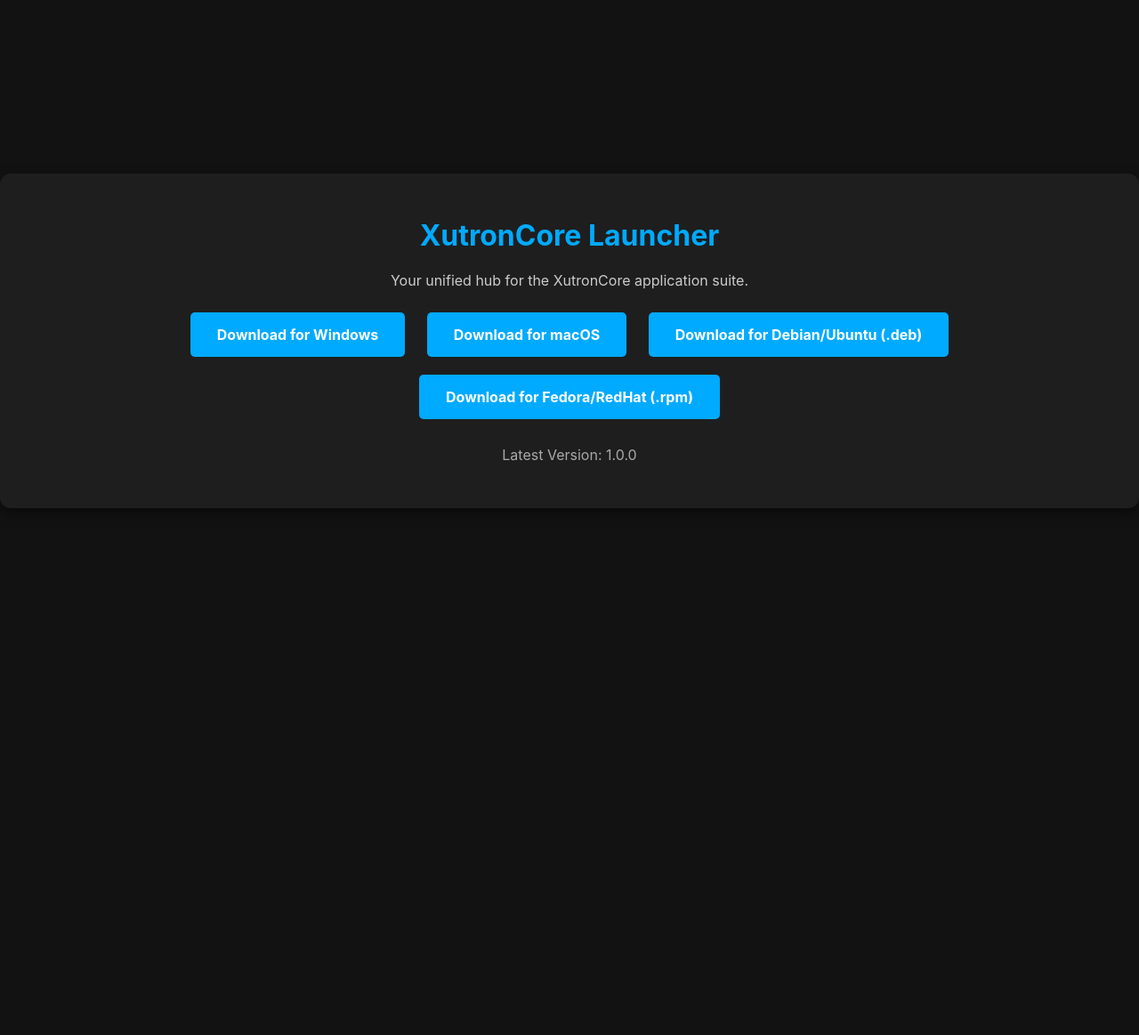
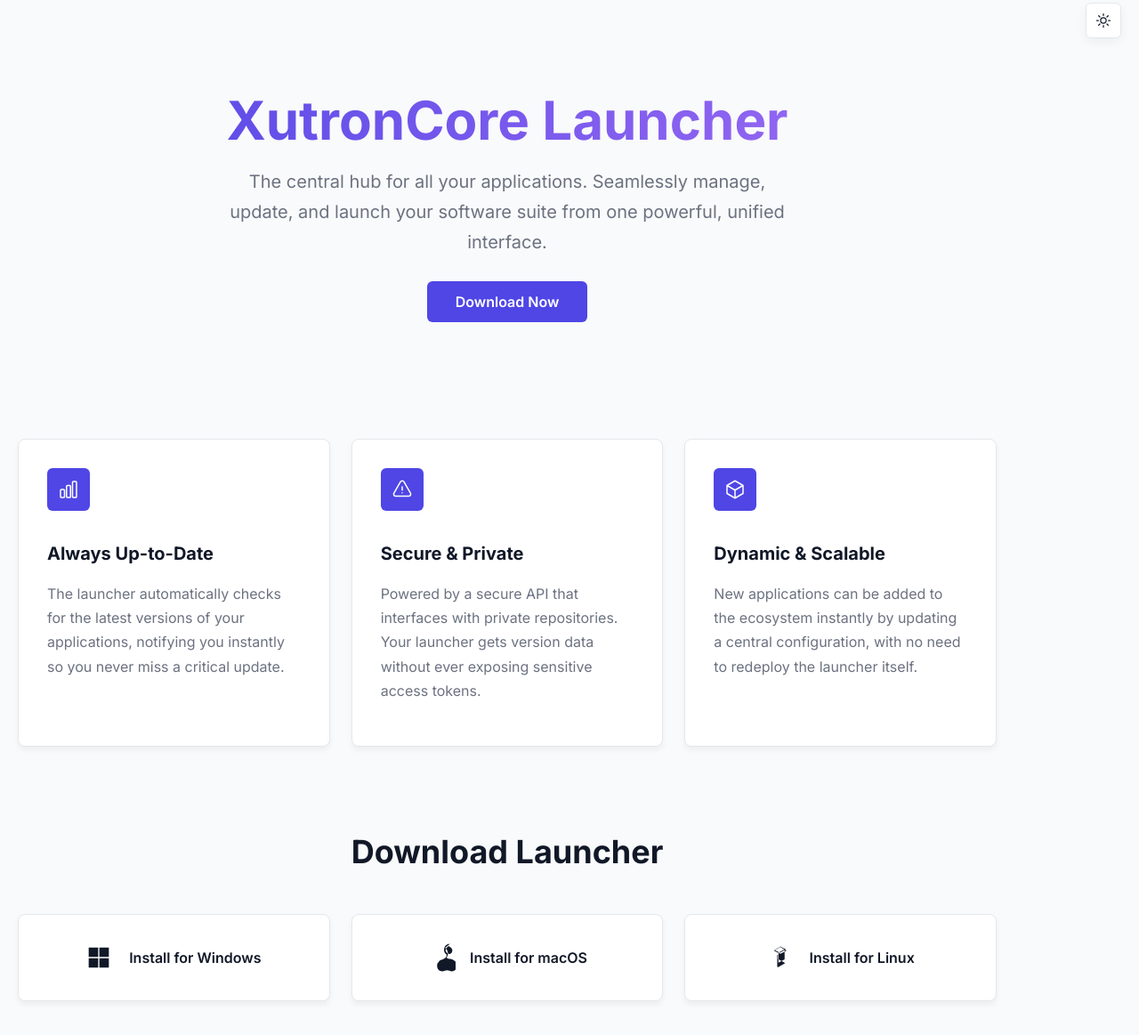
Before and after one commit to iamplayerexe/XutronCore, a plain HTML site: page index.html in a window 1280 px wide. Shown: the part 17-1180 px from the top of the page at 89% size. Before the commit the page ends 800 px from the top, so only its background shows below. Drawn offline with Linux system fonts and the light colour scheme.

Commit message:
update!: new changes of structures and app icons.

```diff
--- a/css/style.css
+++ /dev/null
@@ -1,49 +0,0 @@
-/* css/style.css */
-body {
-    font-family: -apple-system, BlinkMacSystemFont, "Segoe UI", Roboto, Helvetica, Arial, sans-serif;
-    display: flex;
-    justify-content: center;
-    align-items: center;
-    height: 100vh;
-    background-color: #121212;
-    color: #fff;
-    margin: 0;
-}
-
-.container {
-    text-align: center;
-    background: #1e1e1e;
-    padding: 50px;
-    border-radius: 12px;
-    box-shadow: 0 5px 15px rgba(0, 0, 0, 0.5);
-}
-
-h1 {
-    color: #00aaff;
-    margin-top: 0;
-}
-
-p {
-    color: #ccc;
-}
-
-.download-buttons a {
-    display: inline-block;
-    margin: 10px;
-    padding: 15px 30px;
-    background-color: #00aaff;
-    color: white;
-    text-decoration: none;
-    border-radius: 5px;
-    font-weight: bold;
-    transition: background-color 0.3s;
-}
-
-.download-buttons a:hover {
-    background-color: #0088cc;
-}
-
-.version-info {
-    margin-top: 20px;
-    color: #aaa;
-}
--- a/index.html
+++ b/index.html
@@ -4,28 +4,68 @@
     <meta charset="UTF-8">
     <meta name="viewport" content="width=device-width, initial-scale=1.0">
     <title>XutronCore - The Official Launcher</title>
-
-    <!-- Link to the external stylesheet -->
-    <link rel="stylesheet" href="css/style.css">
+    <link rel="stylesheet" href="styles.css">
 </head>
 <body>
-    <div class="container">
-        <h1>XutronCore Launcher</h1>
-        <p>Your unified hub for the XutronCore application suite.</p>
-        <div class="download-buttons">
-            <a href="#" id="win-link">Download for Windows</a>
-            <a href="#" id="mac-link">Download for macOS</a>
-            <!-- Using two specific links for Linux -->
-            <a href="#" id="linux-deb-link">Download for Debian/Ubuntu (.deb)</a>
-            <a href="#" id="linux-rpm-link">Download for Fedora/RedHat (.rpm)</a>
-        </div>
-        <div class="version-info">
-            Latest Version: <span id="latest-version">...</span>
-        </div>
+
+    <button id="theme-toggle" title="Toggle dark/light mode">
+        <svg class="sun" xmlns="http://www.w3.org/2000/svg" fill="none" viewBox="0 0 24 24" stroke-width="1.5" stroke="currentColor"><path stroke-linecap="round" stroke-linejoin="round" d="M12 3v2.25m6.364.386l-1.591 1.591M21 12h-2.25m-.386 6.364l-1.591-1.591M12 18.75V21m-4.773-4.227l-1.591 1.591M5.25 12H3m4.227-4.773L5.636 5.636M15.75 12a3.75 3.75 0 11-7.5 0 3.75 3.75 0 017.5 0z" /></svg>
+        <svg class="moon" xmlns="http://www.w3.org/2000/svg" fill="none" viewBox="0 0 24 24" stroke-width="1.5" stroke="currentColor"><path stroke-linecap="round" stroke-linejoin="round" d="M21.752 15.002A9.718 9.718 0 0118 15.75c-5.385 0-9.75-4.365-9.75-9.75 0-1.33.266-2.597.748-3.752A9.753 9.753 0 003 11.25C3 16.635 7.365 21 12.75 21a9.753 9.753 0 009.002-5.998z" /></svg>
+    </button>
+
+    <div class="page-container">
+        <header class="hero">
+            <div class="hero-content">
+                <h1 class="hero-title">XutronCore Launcher</h1>
+                <p class="subtitle">The central hub for all your applications. Seamlessly manage, update, and launch your software suite from one powerful, unified interface.</p>
+                <a href="#download" class="hero-button">Download Now</a>
+            </div>
+        </header>
+
+        <main>
+            <section class="info-section features">
+                <div class="info-grid">
+                    <div class="info-card">
+                        <div class="info-icon"><svg xmlns="http://www.w3.org/2000/svg" fill="none" viewBox="0 0 24 24" stroke-width="1.5" stroke="currentColor"><path stroke-linecap="round" stroke-linejoin="round" d="M3 13.125C3 12.504 3.504 12 4.125 12h2.25c.621 0 1.125.504 1.125 1.125v6.75C7.5 20.496 6.996 21 6.375 21h-2.25A1.125 1.125 0 013 19.875v-6.75zM9.75 8.625c0-.621.504-1.125 1.125-1.125h2.25c.621 0 1.125.504 1.125 1.125v11.25c0 .621-.504 1.125-1.125 1.125h-2.25a1.125 1.125 0 01-1.125-1.125V8.625zM16.5 4.125c0-.621.504-1.125 1.125-1.125h2.25C20.496 3 21 3.504 21 4.125v15.75c0 .621-.504 1.125-1.125 1.125h-2.25a1.125 1.125 0 01-1.125-1.125V4.125z" /></svg></div>
+                        <h3>Always Up-to-Date</h3>
+                        <p>The launcher automatically checks for the latest versions of your applications, notifying you instantly so you never miss a critical update.</p>
+                    </div>
+                    <div class="info-card">
+                        <div class="info-icon"><svg xmlns="http://www.w3.org/2000/svg" fill="none" viewBox="0 0 24 24" stroke-width="1.5" stroke="currentColor"><path stroke-linecap="round" stroke-linejoin="round" d="M12 9v3.75m-9.303 3.376c-.866 1.5.217 3.374 1.948 3.374h14.71c1.73 0 2.813-1.874 1.948-3.374L13.949 3.378c-.866-1.5-3.032-1.5-3.898 0L2.697 16.126zM12 15.75h.007v.008H12v-.008z" /></svg></div>
+                        <h3>Secure & Private</h3>
+                        <p>Powered by a secure API that interfaces with private repositories. Your launcher gets version data without ever exposing sensitive access tokens.</p>
+                    </div>
+                    <div class="info-card">
+                        <div class="info-icon"><svg xmlns="http://www.w3.org/2000/svg" fill="none" viewBox="0 0 24 24" stroke-width="1.5" stroke="currentColor"><path stroke-linecap="round" stroke-linejoin="round" d="M21 7.5l-9-5.25L3 7.5m18 0l-9 5.25m9-5.25v9l-9 5.25M3 7.5l9 5.25M3 7.5v9l9 5.25m0-9v9" /></svg></div>
+                        <h3>Dynamic & Scalable</h3>
+                        <p>New applications can be added to the ecosystem instantly by updating a central configuration, with no need to redeploy the launcher itself.</p>
+                    </div>
+                </div>
+            </section>
+
+            <section id="download">
+                <h2>Download Launcher</h2>
+                <div class="download-grid">
+                    <a href="#" id="win-link" class="download-card">
+                        <div class="logo"><svg viewBox="0 0 24 24" fill="currentColor" xmlns="http://www.w3.org/2000/svg"><path d="M2 3.5h8v8H2v-8Zm9 0h8v8h-8v-8ZM2 12.5h8v8H2v-8Zm9 0h8v8h-8v-8Z"/></svg></div>
+                        <span>Install for Windows</span>
+                    </a>
+                    <a href="#" id="mac-link" class="download-card">
+                        <div class="logo"><svg viewBox="0 0 24 24" fill="currentColor" xmlns="http://www.w3.org/2000/svg"><path d="M19.34.45a5.55 5.55 0 0 0-3.8 1.49 5.51 5.51 0 0 0-1.22 3.86c0 1.52.82 2.93 2.18 3.72a3.73 3.73 0 0 1-2.22 3.48c-1.38.8-3 .76-4.22 2.18a5.21 5.21 0 0 0-1.64 4.14c.08 2.25 1.88 4.3 4.28 4.3 1.43 0 2.88-.9 4.13-.9s2.58.85 4.07.85c2.44 0 4.2-2.1 4.24-4.4a5.62 5.62 0 0 0-1.88-4.3c-1.46-1.46-3.28-1.74-4.52-1.74a4.13 4.13 0 0 1-2.43-1.06c1.1-1.3 1.42-3.11 1.08-4.82a5.54 5.54 0 0 0-2.2-3.56Zm-.56 2.4a3.5 3.5 0 0 1 2.38 2.43c.31 1.42-.32 2.8-1.5 3.56a3.51 3.51 0 0 1-3.6-1.54 3.49 3.49 0 0 1 1.4-4.56c.46-.3.97-.4 1.32-.1Z"/></svg></div>
+                        <span>Install for macOS</span>
+                    </a>
+                    <div class="download-card dropdown" id="linux-dropdown-btn">
+                        <div class="logo"><svg viewBox="0 0 24 24" fill="currentColor" xmlns="http://www.w3.org/2000/svg"><path d="M12.02 2.81a.5.5 0 0 0-.04 0h-.02a.5.5 0 0 0-.18.06l-5.6 3.1c-.24.13-.24.3 0 .44l4.5 2.16c.3.17.65.17.94 0l4.5-2.16c.24-.13.24-.3 0-.44l-5.6-3.1a.5.5 0 0 0-.48-.06Zm-1.12 5.1-4.7-2.26 5.08-2.81 4.7 2.26-5.08 2.81Zm-1.8 1.63a.5.5 0 0 0-.5.4v9.64a.5.5 0 0 0 .8.4l5.6-3.1c.24-.13.24-.3 0-.44l-5.6-3.1a.5.5 0 0 0-.3-.02Zm5.7 3.94-5.2 2.88v-8.5l5.2-2.88v8.5Z"/></svg></div>
+                        <span>Install for Linux</span>
+                        <div class="dropdown-content">
+                            <a href="#" id="linux-deb-link">Download .deb</a>
+                            <a href="#" id="linux-rpm-link">Download .rpm</a>
+                        </div>
+                    </div>
+                </div>
+            </section>
+        </main>
     </div>
-
-    <!-- Link to the external JavaScript file.
-         Place it at the end of the body for faster page load. -->
     <script src="js/main.js"></script>
 </body>
 </html>
--- a/js/main.js
+++ /dev/null
@@ -1,35 +0,0 @@
-// js/main.js
-document.addEventListener('DOMContentLoaded', () => {
-    // MANUALLY UPDATE THIS VERSION WHEN YOU RELEASE A NEW LAUNCHER
-    const latestVersion = "1.0.0";
-
-    // This URL is personalized for your repositories.
-    const baseUrl = "https://github.com/iamplayerexe/XutronCore-launcher/releases/download/v" + latestVersion;
-
-    const versionSpan = document.getElementById('latest-version');
-    const winLink = document.getElementById('win-link');
-    const macLink = document.getElementById('mac-link');
-    const linuxDebLink = document.getElementById('linux-deb-link');
-    const linuxRpmLink = document.getElementById('linux-rpm-link');
-
-    // Update version display
-    if (versionSpan) {
-        versionSpan.innerText = latestVersion;
-    }
-
-    // Update download links
-    if (winLink) {
-        winLink.href = `${baseUrl}/XutronCore-Launcher-Setup-${latestVersion}.exe`;
-    }
-    if (macLink) {
-        macLink.href = `${baseUrl}/XutronCore-Launcher-${latestVersion}.dmg`;
-    }
-
-    // Check the exact filenames generated by Electron Forge in your `out/make` directory
-    if (linuxDebLink) {
-        linuxDebLink.href = `${baseUrl}/xutroncore-launcher_${latestVersion}_amd64.deb`;
-    }
-    if (linuxRpmLink) {
-        linuxRpmLink.href = `${baseUrl}/xutroncore-launcher-${latestVersion}.x86_64.rpm`; // Verify this filename
-    }
-});
--- /dev/null
+++ b/src/css/main.css
@@ -0,0 +1,179 @@
+/* css/main.css */
+
+@import url('https://fonts.googleapis.com/css2?family=Inter:wght@400;600;700&display=swap');
+
+/* --- THEME VARIABLES --- */
+:root {
+    --bg-color: #f9fafb;
+    --text-color: #111827;
+    --card-bg-color: #ffffff;
+    --shadow-color: rgba(0, 0, 0, 0.05);
+    --border-color: #e5e7eb;
+    --subtitle-color: #6b7280;
+    --accent-color: #4f46e5;
+    --accent-color-hover: #4338ca;
+}
+
+html[data-theme="dark"] {
+    --bg-color: #111827;
+    --text-color: #f9fafb;
+    --card-bg-color: #1f2937;
+    --shadow-color: rgba(0, 0, 0, 0.2);
+    --border-color: #374151;
+    --subtitle-color: #9ca3af;
+}
+
+/* --- BASE STYLES --- */
+body {
+    font-family: 'Inter', -apple-system, BlinkMacSystemFont, "Segoe UI", Roboto, Helvetica, Arial, sans-serif;
+    background-color: var(--bg-color);
+    color: var(--text-color);
+    margin: 0;
+    transition: background-color 0.2s ease, color 0.2s ease;
+}
+
+.page-container {
+    max-width: 1100px;
+    width: 100%;
+    padding: 20px;
+    display: flex;
+    flex-direction: column;
+    align-items: center;
+}
+
+h1, h2, h3 { font-weight: 700; color: var(--text-color); }
+h2 { font-size: 2.25rem; }
+h3 { font-size: 1.25rem; }
+p { line-height: 1.7; color: var(--subtitle-color); }
+main > section { width: 100%; margin-bottom: 6rem; }
+
+/* --- HERO SECTION --- */
+.hero {
+    text-align: center;
+    padding: 6rem 0;
+    width: 100%;
+}
+.hero-title {
+    font-size: 3.75rem;
+    background: linear-gradient(to right, var(--accent-color), #a26df5);
+    -webkit-background-clip: text;
+    -webkit-text-fill-color: transparent;
+    margin: 0;
+}
+.subtitle { font-size: 1.25rem; max-width: 650px; margin: 1rem auto 2.5rem; }
+.hero-button {
+    background-color: var(--accent-color);
+    color: white;
+    padding: 0.8rem 2rem;
+    border-radius: 6px;
+    text-decoration: none;
+    font-weight: 600;
+    transition: background-color 0.2s ease;
+}
+.hero-button:hover { background-color: var(--accent-color-hover); }
+
+/* --- THEME TOGGLE --- */
+#theme-toggle {
+    position: fixed;
+    top: 20px;
+    right: 20px;
+    background: var(--card-bg-color);
+    border: 1px solid var(--border-color);
+    border-radius: 6px;
+    width: 40px;
+    height: 40px;
+    cursor: pointer;
+    display: flex;
+    align-items: center;
+    justify-content: center;
+    box-shadow: 0 4px 12px var(--shadow-color);
+    transition: all 0.2s ease;
+    z-index: 1000;
+}
+#theme-toggle:hover { transform: scale(1.1); }
+#theme-toggle svg { width: 20px; height: 20px; stroke: var(--text-color); }
+#theme-toggle .moon { display: none; }
+html[data-theme="dark"] #theme-toggle .sun { display: none; }
+html[data-theme="dark"] #theme-toggle .moon { display: block; }
+
+/* --- DOWNLOAD SECTION --- */
+#download { text-align: center; }
+.download-grid {
+    display: grid;
+    grid-template-columns: repeat(auto-fit, minmax(250px, 1fr));
+    gap: 1.5rem;
+    margin-top: 3rem;
+}
+.download-card {
+    background: var(--card-bg-color);
+    border: 1px solid var(--border-color);
+    border-radius: 8px;
+    padding: 2rem;
+    text-decoration: none;
+    color: var(--text-color);
+    font-weight: 600;
+    display: flex;
+    align-items: center;
+    justify-content: center;
+    gap: 1rem;
+    transition: all 0.2s ease;
+    box-shadow: 0 4px 6px var(--shadow-color);
+}
+.download-card:hover {
+    transform: translateY(-4px);
+    box-shadow: 0 10px 15px var(--shadow-color);
+    border-color: var(--accent-color);
+}
+.download-card .logo { width: 32px; height: 32px; }
+.download-card .logo svg { width: 100%; height: 100%; }
+
+/* Dropdown */
+.dropdown { position: relative; cursor: pointer; }
+.dropdown-content {
+    display: none;
+    position: absolute;
+    top: calc(100% + 5px);
+    left: 0;
+    right: 0;
+    background-color: var(--card-bg-color);
+    box-shadow: 0 8px 16px var(--shadow-color);
+    z-index: 1;
+    border-radius: 6px;
+    overflow: hidden;
+    border: 1px solid var(--border-color);
+}
+.dropdown.active .dropdown-content { display: block; }
+.dropdown-content a {
+    color: var(--text-color);
+    padding: 0.8rem 1rem;
+    text-decoration: none;
+    display: block;
+    transition: all 0.2s ease;
+}
+.dropdown-content a:hover { background-color: var(--accent-color); color: white; }
+
+/* --- INFO SECTION --- */
+.features { text-align: center; }
+.info-grid {
+    display: grid;
+    grid-template-columns: repeat(auto-fit, minmax(280px, 1fr));
+    gap: 1.5rem;
+    margin-top: 3rem;
+    text-align: left;
+}
+.info-card {
+    background: var(--card-bg-color);
+    padding: 2rem;
+    border-radius: 8px;
+    box-shadow: 0 4px 6px var(--shadow-color);
+    border: 1px solid var(--border-color);
+}
+.info-icon {
+    display: inline-flex;
+    padding: 0.75rem;
+    border-radius: 6px;
+    background-color: var(--accent-color);
+    color: white;
+    margin-bottom: 1rem;
+}
+.info-icon svg { width: 24px; height: 24px; stroke: white; }
--- /dev/null
+++ b/src/js/main.js
@@ -0,0 +1,46 @@
+// js/main.js
+
+// --- THEME TOGGLE LOGIC ---
+const themeToggle = document.getElementById('theme-toggle');
+const applyTheme = (theme) => {
+    document.documentElement.setAttribute('data-theme', theme);
+    localStorage.setItem('theme', theme);
+};
+const savedTheme = localStorage.getItem('theme');
+const prefersDark = window.matchMedia('(prefers-color-scheme: dark)').matches;
+applyTheme(savedTheme || (prefersDark ? 'dark' : 'light'));
+themeToggle.addEventListener('click', () => {
+    const currentTheme = document.documentElement.getAttribute('data-theme');
+    applyTheme(currentTheme === 'dark' ? 'light' : 'dark');
+});
+
+
+// --- DOWNLOAD LINK & DROPDOWN LOGIC ---
+document.addEventListener('DOMContentLoaded', () => {
+    // --- Download Links ---
+    const latestVersion = "1.0.0";
+    const baseUrl = "https://github.com/iamplayerexe/XutronCore-launcher/releases/download/v" + latestVersion;
+
+    const versionSpan = document.getElementById('latest-version');
+    if (versionSpan) versionSpan.innerText = latestVersion;
+
+    document.getElementById('win-link').href = `${baseUrl}/XutronCore-Launcher-Setup-${latestVersion}.exe`;
+    document.getElementById('mac-link').href = `${baseUrl}/XutronCore-Launcher-${latestVersion}.dmg`;
+    document.getElementById('linux-deb-link').href = `${baseUrl}/xutroncore-launcher_${latestVersion}_amd64.deb`;
+    document.getElementById('linux-rpm-link').href = `${baseUrl}/xutroncore-launcher-${latestVersion}.x86_64.rpm`;
+
+    // --- Dropdown on Click Logic ---
+    const linuxDropdownBtn = document.getElementById('linux-dropdown-btn');
+    linuxDropdownBtn.addEventListener('click', (event) => {
+        if (event.target.tagName !== 'A') {
+            event.preventDefault();
+        }
+        linuxDropdownBtn.classList.toggle('active');
+    });
+
+    document.addEventListener('click', (event) => {
+        if (!linuxDropdownBtn.contains(event.target)) {
+            linuxDropdownBtn.classList.remove('active');
+        }
+    });
+});
--- /dev/null
+++ b/styles.css
@@ -0,0 +1,3 @@
+/* styles.css */
+
+@import url('./css/main.css');
```
Also changed, not shown: src/assets/apple-icon.svg (added), src/assets/linux-icon.svg (added), src/assets/windows-icon.svg (added), 1 other file.
